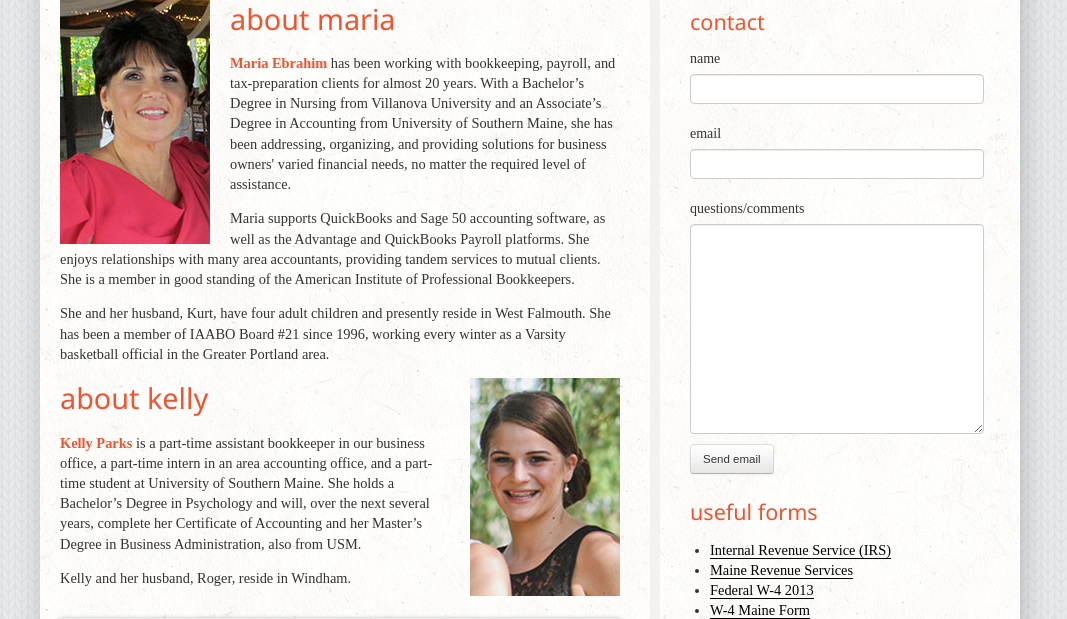
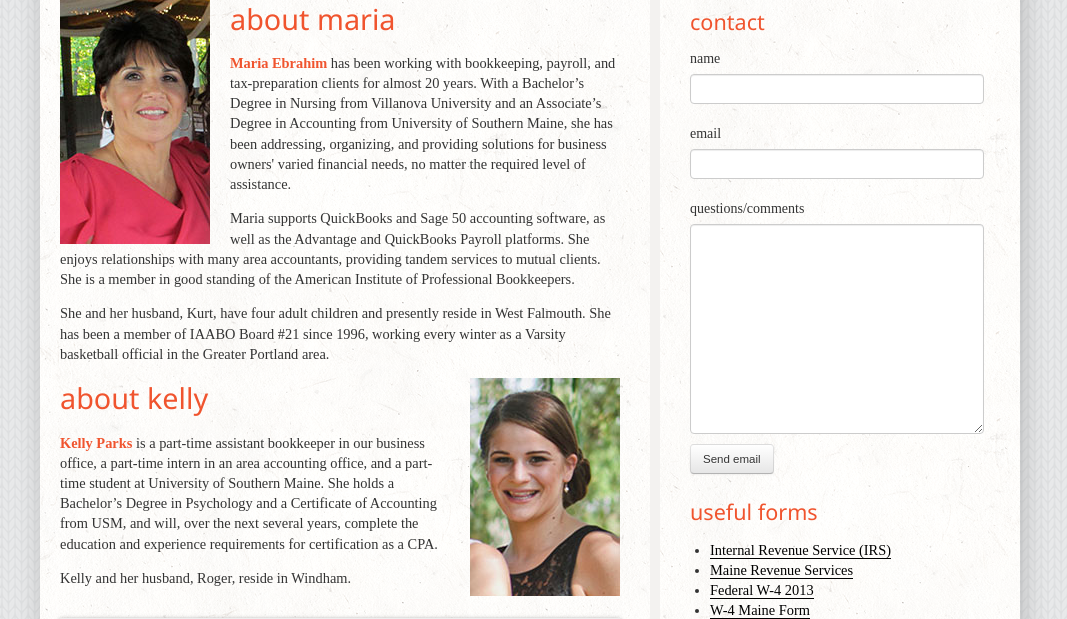
Before and after one commit to karaebrahim/mindingyourbusiness, a PHP site: page /about.php in a window 1280 px wide. Shown: the part 486-1105 px from the top of the page, without its empty margins (110-1177 px from the left). Run offline with PHP 8.4, Linux system fonts and the light colour scheme; some libraries are stand-ins or nearby versions; some web fonts are replaced.

Commit message:
updating kellys about section

```diff
--- a/about.php
+++ b/about.php
@@ -33,7 +33,7 @@
                     <div class="bio2">
                         <img src="img/kelly2.jpg" />
                         <h1>about kelly</h1>
-                        <p><b>Kelly Parks</b> is a part-time assistant bookkeeper in our business office, a part-time intern in an area accounting office, and a part-time student at University of Southern Maine. She holds a Bachelor’s Degree in Psychology and will, over the next several years, complete her Certificate of Accounting and her Master’s Degree in Business Administration, also from USM.</p>
+                        <p><b>Kelly Parks</b> is a part-time assistant bookkeeper in our business office, a part-time intern in an area accounting office, and a part-time student at University of Southern Maine. She holds a Bachelor’s Degree in Psychology and a Certificate of Accounting from USM, and will, over the next several years, complete the education and experience requirements for certification as a CPA.</p>
                         <p>Kelly and her husband, Roger, reside in Windham.</p>
                     </div>
                     <div class="statement">
```
